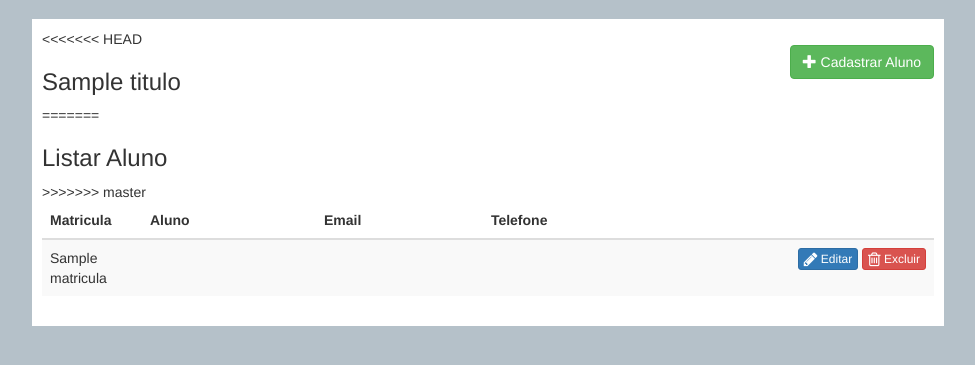
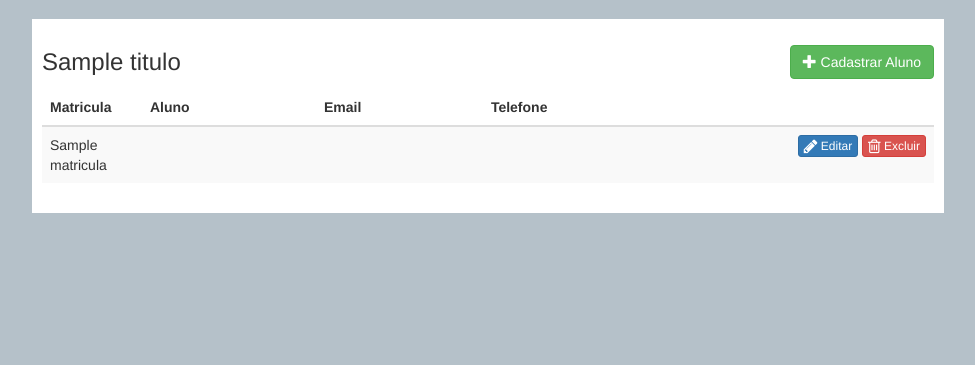
Before and after one commit to julianivn/sistemaTCC, a PHP site: template src/SistemaTCC/View/aluno/listar.twig in a window 1280 px wide. Shown: the part 81-446 px from the top of the page, without its empty margins (152-1127 px from the left). Run offline with PHP 8.4, Linux system fonts and the light colour scheme; the template is opened without the code that fills it: most values are stand-ins (such as "Sample title", 1, 10 or a date in 2020); some libraries are stand-ins or nearby versions.

Commit message:
coreeção de conflito

```diff
--- a/src/SistemaTCC/Controller/ProfessorController.php
+++ b/src/SistemaTCC/Controller/ProfessorController.php
@@ -19,11 +19,7 @@ class ProfessorController {
                 ]),
                 new Assert\Length([
                     'min' => 3,
-<<<<<<< HEAD
-                    'max' => 25,
-=======
                     'max' => 255,
->>>>>>> master
                     'minMessage' => 'Seu nome precisa possuir pelo menos {{ limit }} caracteres',
                     'maxMessage' => 'Seu nome não deve possuir mais que {{ limit }} caracteres',
                 ])
--- a/src/SistemaTCC/View/aluno/listar.twig
+++ b/src/SistemaTCC/View/aluno/listar.twig
@@ -5,11 +5,7 @@
 {% block content %}
   <div class="row">
 	  <div class="col-sm-6 col-xs-12">
-<<<<<<< HEAD
 		  <h3>{{ titulo }}</h3>
-=======
-		  <h3>Listar Aluno</h3>
->>>>>>> master
 	  </div>
 	  <div class="col-sm-6 col-xs-12">
 		  <a href="aluno/cadastrar" class="btn btn-success btn-aluno-cadastrar"><span class="glyphicon glyphicon-plus"></span> Cadastrar Aluno</a>
```
